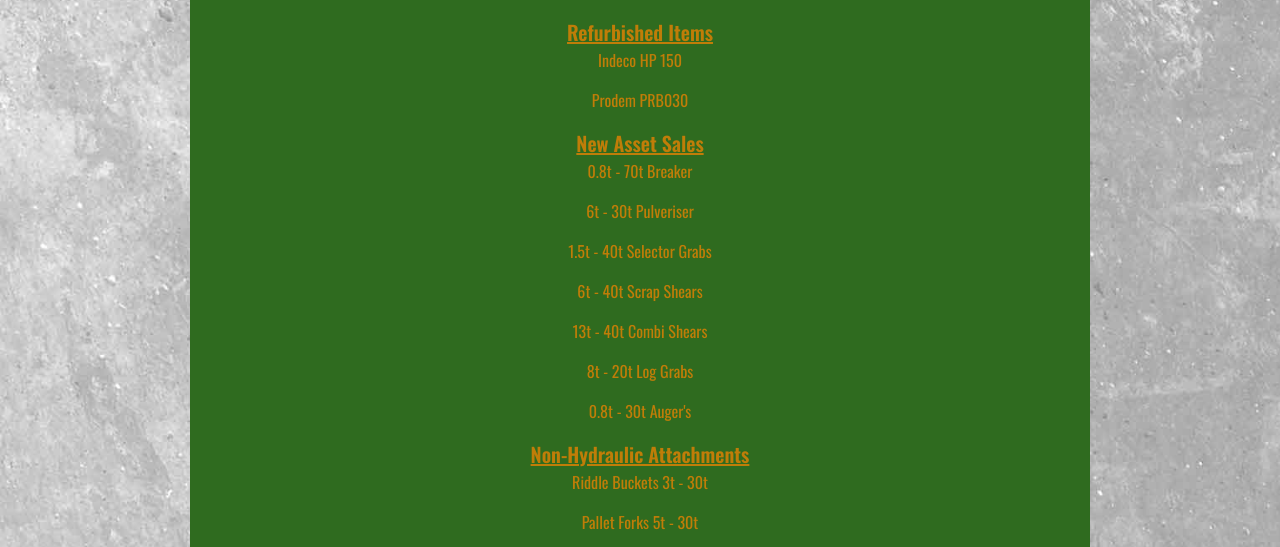
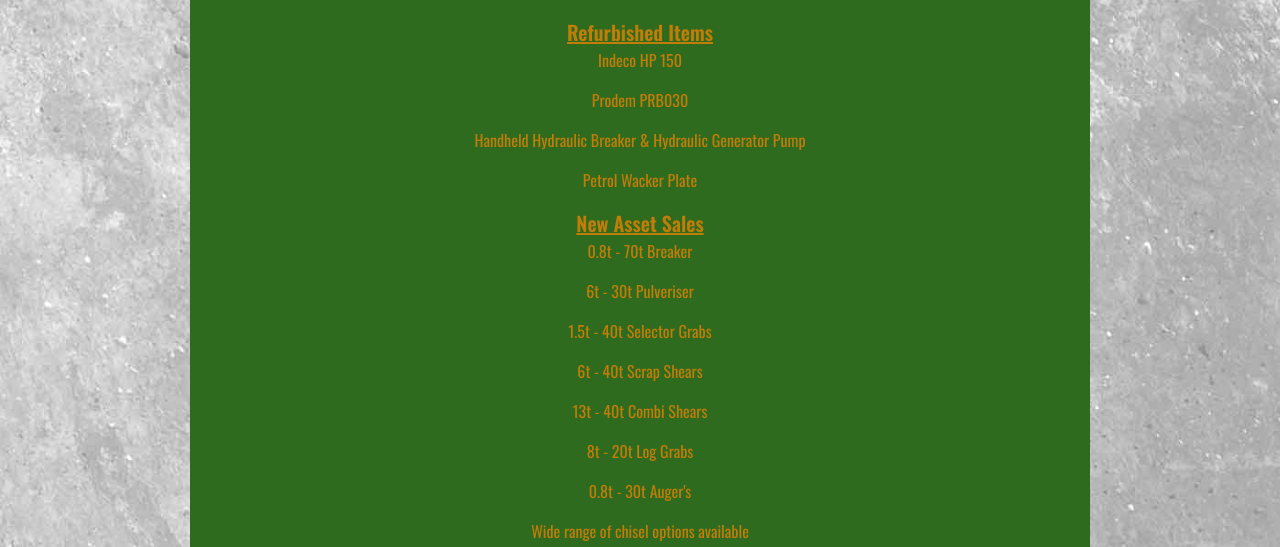
Before and after one commit to retnefel/focused-services, a plain HTML site: page stock.html in a window 1280 px wide. Shown: the part 360-907 px from the top of the page. Drawn offline with nearby package versions, Linux system fonts and the light colour scheme.

Commit message:
Stock Update

```diff
--- a/stock.html
+++ b/stock.html
@@ -33,6 +33,8 @@
       <span class="sub-stock-heading">Refurbished Items</span>
       <p>Indeco HP 150</p>
       <p>Prodem PRB030</p>
+      <p>Handheld Hydraulic Breaker & Hydraulic Generator Pump</p>
+      <p>Petrol Wacker Plate</p>
       <span class="sub-stock-heading">New Asset Sales</span>
       <p>0.8t - 70t Breaker</p>
       <p>6t - 30t Pulveriser</p>
@@ -41,6 +43,7 @@
       <p>13t - 40t Combi Shears</p>
       <p>8t - 20t Log Grabs</p>
       <p>0.8t - 30t Auger's</p>
+      <p>Wide range of chisel options available</p>
       <span class="sub-stock-heading">Non-Hydraulic Attachments</span>
       <p>Riddle Buckets 3t - 30t</p>
       <p>Pallet Forks 5t - 30t</p>
```
